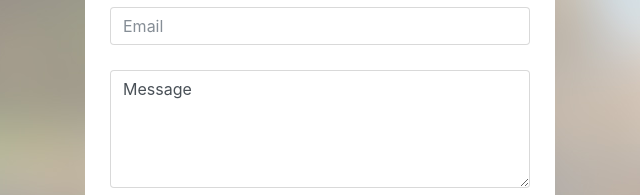
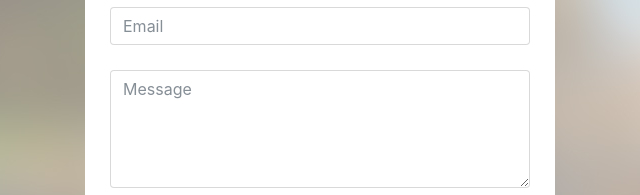
Before and after one commit to Frayz17/Restaurant-White-Fish, a plain HTML site: page index.html in a window 1280 px wide. Shown: the part 5437-5632 px from the top of the page, 605-1245 px from the left. Drawn offline with nearby package versions, Linux system fonts and the light colour scheme.

Commit message:
Message fix in contact-form.

```diff
--- a/index.html
+++ b/index.html
@@ -595,7 +595,7 @@
         <form class="contact-page-form" action="">
           <input type="text" placeholder="Name" class="form-control contact-page-form-input" name="name">
           <input type="email" placeholder="Email" class="form-control contact-page-form-input" name="email">
-          <textarea name="textarea" class="form-control contact-page-form-input" id="form-textarea-id" cols="10" rows="5">Message</textarea>
+          <textarea name="textarea" class="form-control contact-page-form-input" id="form-textarea-id" cols="10" rows="5" placeholder="Message"></textarea>
 
           <div class="wrapper">
             <button type="submit" class="contact-page-form-button">send</button>
```
